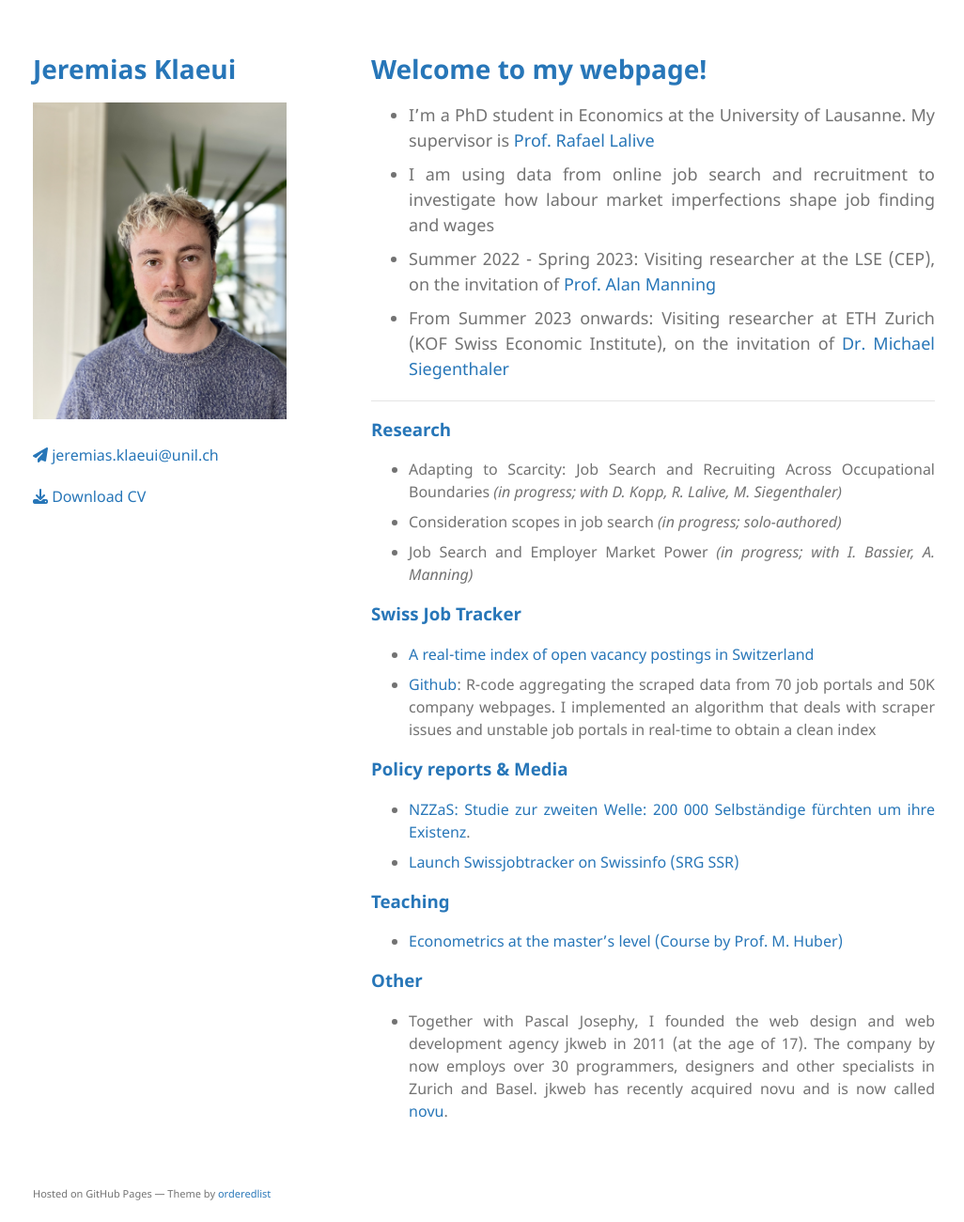
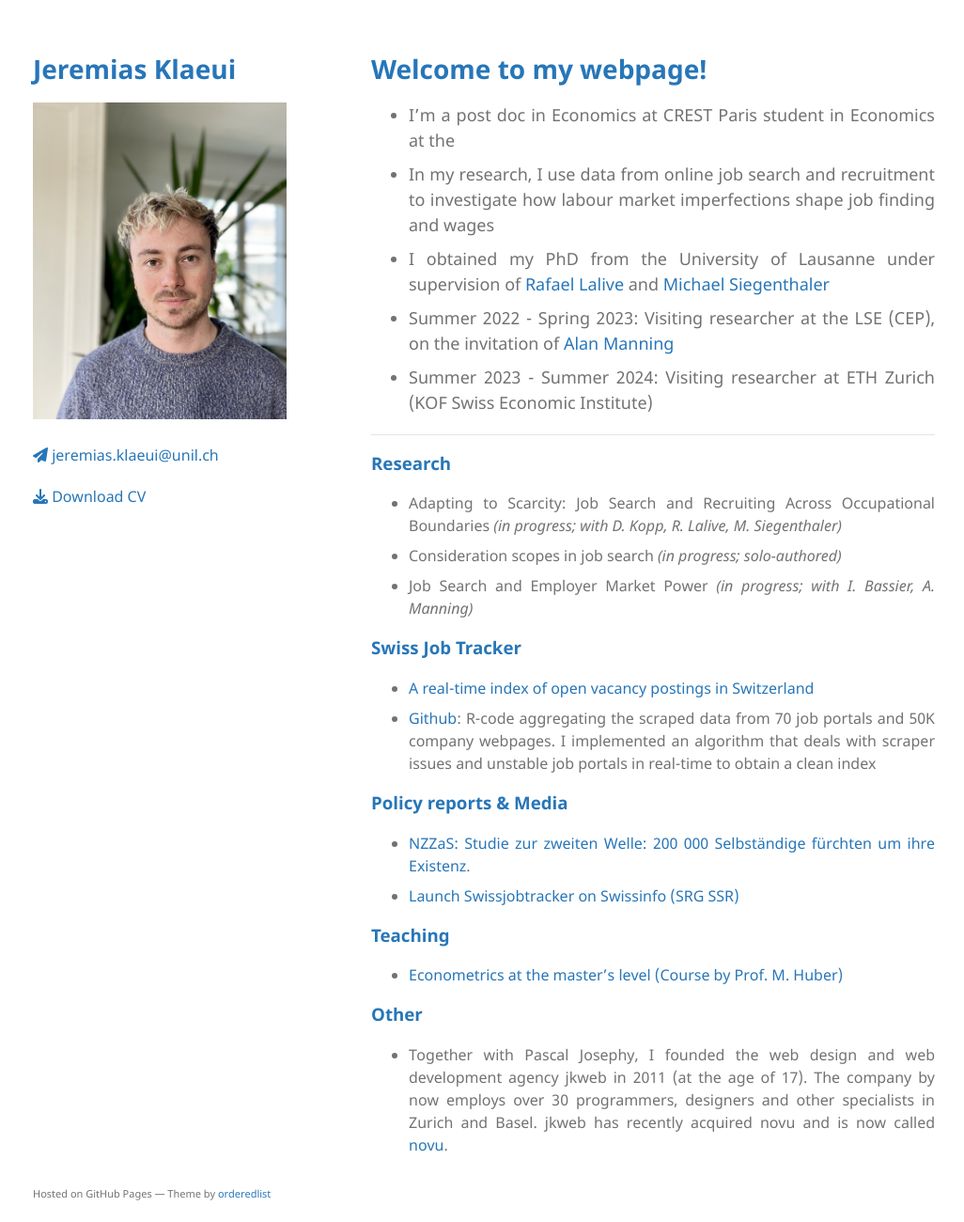
Before and after one commit to jklaeui/jklaeui.github.io, a Jekyll site: the page built from index.md, in a window 1280 px wide and 1300 px high. Shown: the whole window at 94% size, without its empty margins (125-1151 px from the left). Built offline with Jekyll 4.4.1, drawn with Linux system fonts in a browser that asks for light colours; nearby versions of some CDN libraries; our own code applies the rules of GitHub Pages for plain Markdown files; the repository's description, which GitHub fills in, is left out.

Commit message:
post doc text

```diff
--- a/index.md
+++ b/index.md
@@ -1,9 +1,10 @@
 # Welcome to my webpage!
 
-- I'm a PhD student in Economics at the University of Lausanne. My supervisor is [Prof. Rafael Lalive](https://sites.google.com/site/rafaellalive/)
-- I am using data from online job search and recruitment to investigate how labour market imperfections shape job finding and wages
-- Summer 2022 - Spring 2023: Visiting researcher at the LSE (CEP), on the invitation of [Prof. Alan Manning](https://en.wikipedia.org/wiki/Alan_Manning)
-- From Summer 2023 onwards: Visiting researcher at ETH Zurich (KOF Swiss Economic Institute), on the invitation of [Dr. Michael Siegenthaler](https://kof.ethz.ch/en/the-institute/kof-divisions/research-division-labour-market-economics.html)
+- I'm a post doc in Economics at CREST Paris student in Economics at the
+- In my research, I use data from online job search and recruitment to investigate how labour market imperfections shape job finding and wages
+- I obtained my PhD from the University of Lausanne under supervision of [Rafael Lalive](https://sites.google.com/site/rafaellalive/) and [Michael Siegenthaler](https://kof.ethz.ch/en/the-institute/kof-divisions/research-division-labour-market-economics.html)
+- Summer 2022 - Spring 2023: Visiting researcher at the LSE (CEP), on the invitation of [Alan Manning](https://en.wikipedia.org/wiki/Alan_Manning)
+- Summer 2023 - Summer 2024: Visiting researcher at ETH Zurich (KOF Swiss Economic Institute)
 
 ***
 
```
